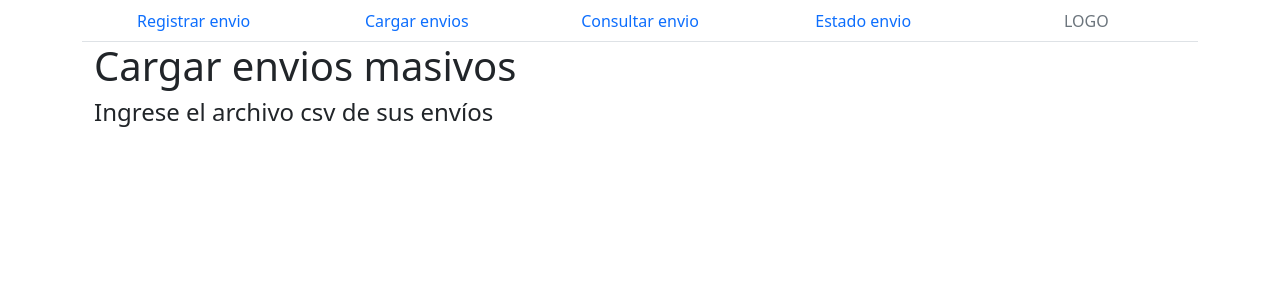
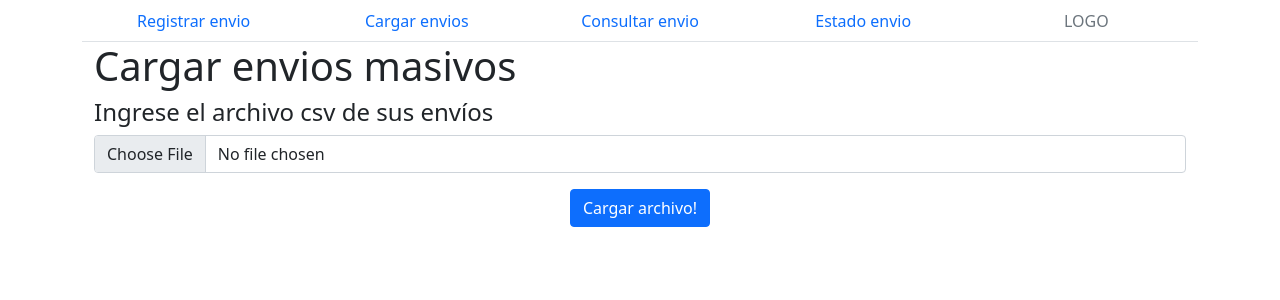
Before and after one commit to KoriAntunez/sistema_Envios, a React (Create React App) app: page /cargar in a window 1280 px wide. Shown: the top 300 px of the page. Built offline with nearby package versions, Linux system fonts and the light colour scheme.

Commit message:
cargarcsv

```diff
--- a/package.json
+++ b/package.json
@@ -8,9 +8,14 @@
     "@testing-library/user-event": "^13.5.0",
     "axios": "^0.27.1",
     "bootstrap": "^5.1.3",
+    "file-saver": "^2.0.5",
+    "papa": "^0.0.0",
+    "papaparse": "^5.3.2",
+    "parse": "^3.4.2",
     "react": "^18.0.0",
     "react-bootstrap": "^2.3.0",
     "react-dom": "^18.0.0",
+    "react-papaparse": "^4.0.2",
     "react-router-dom": "^6.3.0",
     "react-scripts": "5.0.1",
     "web-vitals": "^2.1.4"
--- /dev/null
+++ b/src/components/Csv.js
@@ -0,0 +1,67 @@
+import React from 'react';
+import '../App';
+import { Button, Form,Row,Col,Container} from "react-bootstrap";
+import axios from 'axios';
+
+import Papa from "papaparse";
+
+
+class Csv extends React.Component {
+  constructor() {
+    super();
+    this.state = {
+      csvfile: undefined
+    };
+    this.updateData = this.updateData.bind(this);
+  }
+
+  handleChange = event => {
+    this.setState({
+      csvfile: event.target.files[0]
+    });
+  };
+
+  importCSV = () => {
+    const { csvfile } = this.state;
+    Papa.parse(csvfile, {
+      complete: this.updateData,
+
+      header: true
+    });
+  };
+
+
+  updateData(result) {
+    var data = result.data;
+    console.log(data);
+
+    axios.post('http://localhost:5000/api/envios/recibido',data).
+    then(function(){alert("DATOS GUARDADOS")})
+
+    alert("aceptado")
+
+  }
+
+
+  render() {
+    console.log(this.state.csvfile);
+    return (
+      <div className="App">
+
+        <Form.Control
+          className="csv-input"
+          type="file"
+          accept=".csv"
+          ref={input => {
+            this.filesInput = input;
+          }}
+          name="file"
+          onChange={this.handleChange}
+        />
+        <p />
+        <Button variant="primary" onClick={this.importCSV}> Cargar archivo!</Button>
+      </div>
+    );
+  }
+}
+export default Csv;
--- a/src/pages/Cargar.js
+++ b/src/pages/Cargar.js
@@ -1,7 +1,7 @@
 import React  from "react";
 import { Container, Row } from "react-bootstrap";
 import Navbar from "../components/navbar";
-
+import Csv from "../components/Csv.js";
 const Cargar = () => {
     return(
         <>
@@ -10,6 +10,7 @@ const Cargar = () => {
             <Row className="justify-content-md-center">
                 <h1>Cargar envios masivos</h1>
                 <h4>Ingrese el archivo csv de sus envíos</h4>
+                <Csv/>
             </Row>
         </Container>
         </>
```
Also changed, not shown: 1 other file (tests, documents, lock files or other folders).
